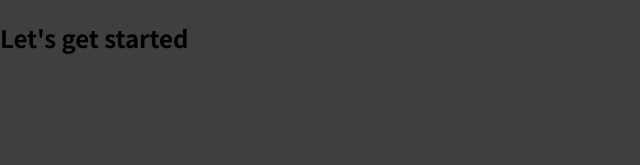
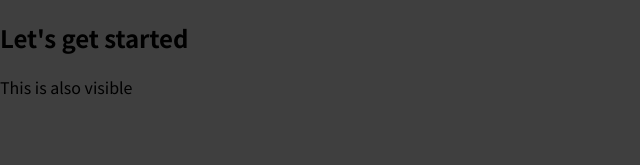
Before and after one commit to nayelipleskac/Complete-React-Course, a React (Create React App) app: page / in a window 1280 px wide. Shown: the top 165 px of the page, without its empty margins (0-640 px from the left). Built offline with nearby package versions, Linux system fonts and the light colour scheme.

Commit message:
01-starting code

```diff
--- a/src/App.js
+++ b/src/App.js
@@ -4,6 +4,7 @@ function App() {
   return (
     <div>
       <h2>Let's get started</h2>
+      <p>This is also visible</p>
     </div>
   );
 }
--- a/src/index.js
+++ b/src/index.js
@@ -4,9 +4,11 @@ import './index.css';
 import App from './App';
 
 
-ReactDOM.render(
-  <React.StrictMode>
-    <App />
-  </React.StrictMode>,
-  document.getElementById('root')
-);
+// ReactDOM.render(
+//   <React.StrictMode>
+//     <App />
+//   </React.StrictMode>,
+//   document.getElementById('root')
+// );
+
+ReactDOM.render(<App />, document.getElementById('root'));
```
